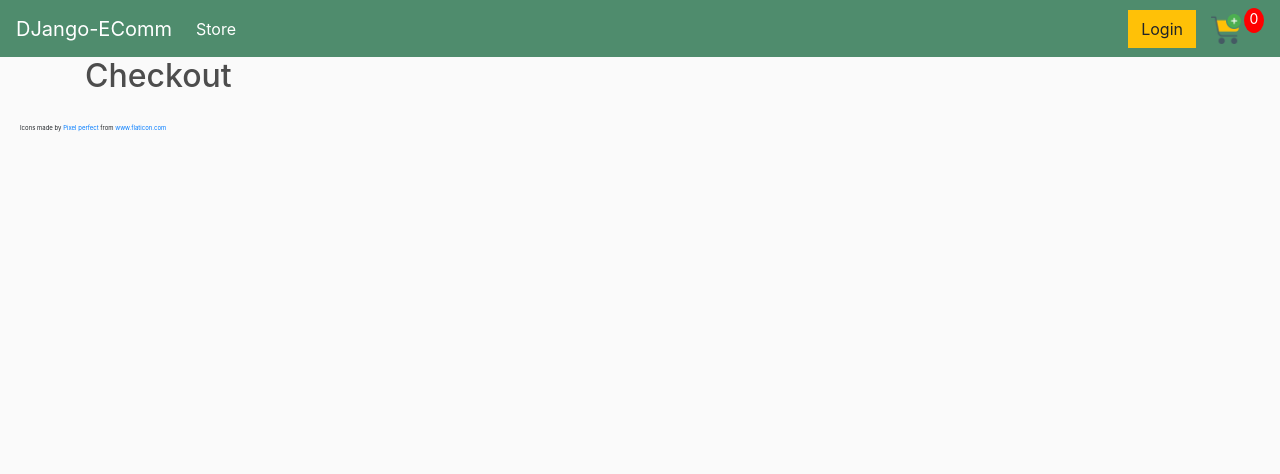
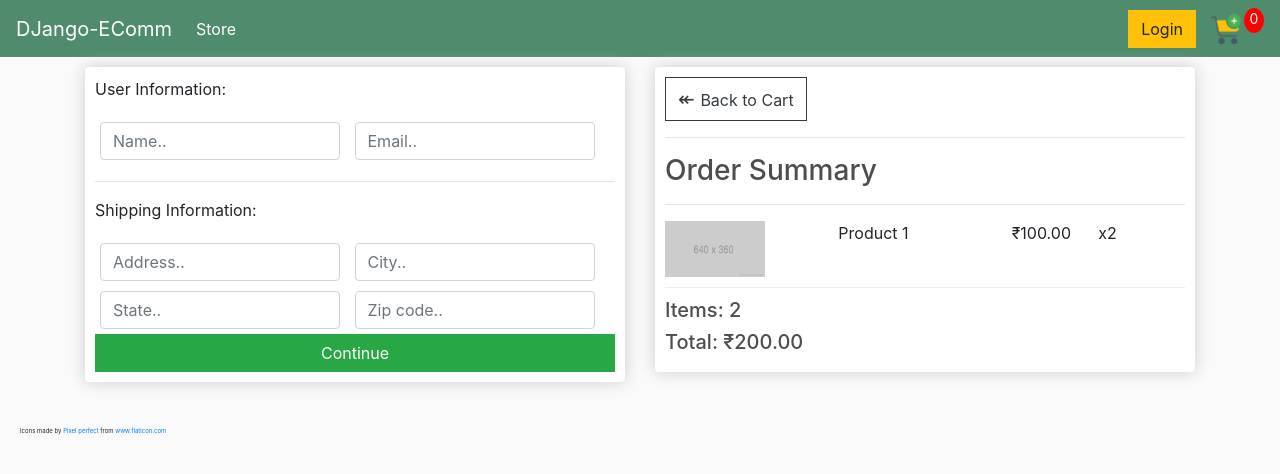
Before and after one commit to HariprasadPoojary/django-ecommerce-site, a Django app: page /checkout/ in a window 1280 px wide. Shown: the top 474 px of the page. Run offline with Django 3.2, Linux system fonts and the light colour scheme; some libraries are stand-ins or nearby versions.

Commit message:
GUI for checkout

```diff
--- a/store/templates/store/cart.html
+++ b/store/templates/store/cart.html
@@ -7,7 +7,7 @@
 	<div class="col-lg-12">
 		<div class="box-element">
 			<a href="{% url 'store' %}" class="btn btn-outline-dark">
-				<span class="spcl-ch">↞</span> Continue Shopping</a
+				<span class="spcl-ch">↞ </span>Continue Shopping</a
 			>
 			<br />
 			<br />
--- a/store/templates/store/checkout.html
+++ b/store/templates/store/checkout.html
@@ -3,6 +3,110 @@
 {% load static %}
 {% block content %}
 
-<h2>Checkout</h2>
+<div class="row">
+	<div class="col-lg-6">
+		<div class="box-element" id="form-wrapper">
+			<form action="post" id="form">
+				<!-- User Info -->
+				<div id="user-info">
+					<p>User Information:</p>
+
+					<div class="form-field">
+						<input
+							required
+							class="form-control"
+							type="text"
+							name="name"
+							placeholder="Name.."
+						/>
+					</div>
+					<div class="form-field">
+						<input
+							required
+							class="form-control"
+							type="email"
+							name="email"
+							placeholder="Email.."
+						/>
+					</div>
+				</div>
+				<hr />
+				<!-- User Address -->
+				<div id="shipping-info">
+					<p>Shipping Information:</p>
+
+					<div class="form-field">
+						<input
+							class="form-control"
+							type="text"
+							name="address"
+							placeholder="Address.."
+						/>
+					</div>
+					<div class="form-field">
+						<input
+							class="form-control"
+							type="text"
+							name="city"
+							placeholder="City.."
+						/>
+					</div>
+					<div class="form-field">
+						<input
+							class="form-control"
+							type="text"
+							name="state"
+							placeholder="State.."
+						/>
+					</div>
+					<div class="form-field">
+						<input
+							class="form-control"
+							type="text"
+							name="zipcode"
+							placeholder="Zip code.."
+						/>
+					</div>
+				</div>
+
+				<input
+					id="form-button"
+					class="btn btn-success btn-block"
+					type="submit"
+					value="Continue"
+				/>
+			</form>
+		</div>
+		<br />
+		<!-- Payment Options -->
+		<div class="box-element hidden" id="payment-info">
+			<small>Paypal Options</small>
+		</div>
+	</div>
+
+	<div class="col-lg-6">
+		<div class="box-element">
+			<a href="{% url 'cart' %}" class="btn btn-outline-dark"
+				><span class="spcl-ch">↞ </span>Back to Cart</a
+			>
+			<hr />
+			<h3>Order Summary</h3>
+			<hr />
+			<div class="cart-row">
+				<div style="flex: 2">
+					<img
+						class="row-image"
+						src="{% static 'images/placeholder.png' %}"
+					/>
+				</div>
+				<div style="flex: 2"><p>Product 1</p></div>
+				<div style="flex: 1"><p>₹100.00</p></div>
+				<div style="flex: 1"><p>x2</p></div>
+			</div>
+			<h5>Items: 2</h5>
+			<h5>Total: ₹200.00</h5>
+		</div>
+	</div>
+</div>
 
 {% endblock content %}
```
